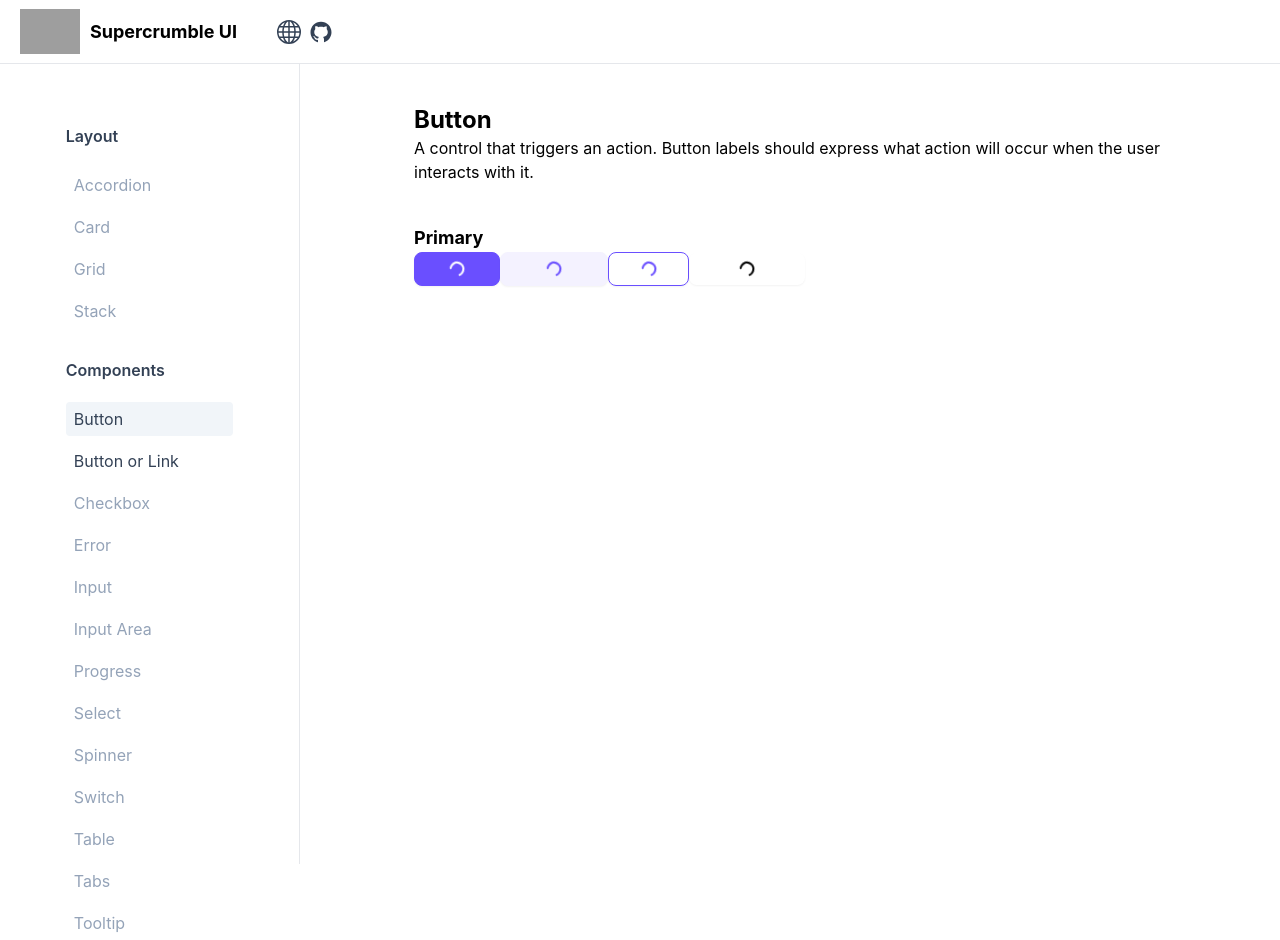
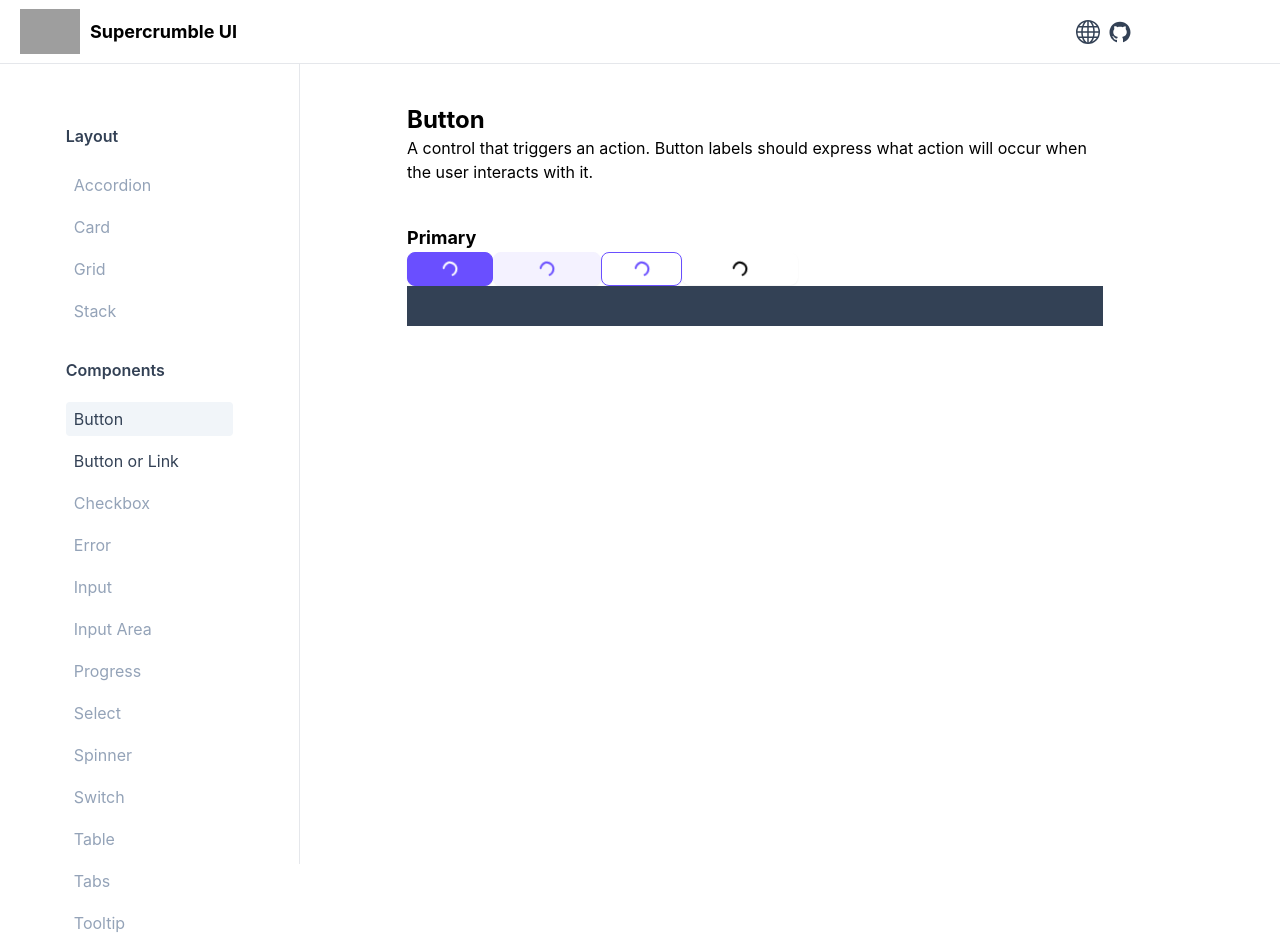
Before and after one commit to elijahnikov/ui, a Next.js app: page /button in a window 1280 px wide. Built offline with nearby package versions, Linux system fonts and the light colour scheme; grey boxes are pictures that could not be loaded; a web font is replaced by a local one.

Commit message:
adding input component

```diff
--- a/src/components/common/Layout/Layout.tsx
+++ b/src/components/common/Layout/Layout.tsx
@@ -14,9 +14,9 @@ const Layout = ({ children, title }: LayoutProps) => {
 			<Head>
 				<title>{title}</title>
 			</Head>
-			<div className="mx-auto">
+			<div className="mx-auto ">
 				<NavBar />
-				<div className="absolute w-full top-[8vh]">
+				<div className="absolute top-[8vh]">
 					<ComponentsBar />
 					<ContentBar>{children}</ContentBar>
 				</div>
--- a/src/components/common/NavBar/NavBar.tsx
+++ b/src/components/common/NavBar/NavBar.tsx
@@ -1,4 +1,5 @@
 // Next
+import Button from "@/components/ui/Button/Button";
 import Image from "next/image";
 import Link from "next/link";
 import { AiFillGithub } from "react-icons/ai";
@@ -10,7 +11,7 @@ const NavBar = () => {
 			<div className="inline-flex align-center ml-[10px] w-full items-center ">
 				<Link
 					href={"/"}
-					className="flex align-center ml-[10px] items-center "
+					className="flex w-[80%] align-center ml-[10px] items-center "
 				>
 					<Image
 						alt="Supercrumble logo"
--- a/src/components/ui/Button/Button.tsx
+++ b/src/components/ui/Button/Button.tsx
@@ -4,7 +4,7 @@ import classNames from "classnames";
 
 const button = cva(
 	[
-		"inline-flex items-center justify-center align-center rounded-lg font-medium",
+		"inline-flex items-center justify-center rounded-lg font-medium",
 		"focus:outline-none focus-visible:ring focus-visible:ring-primary-500",
 		"shadow-sm",
 		"transition-colors duration-75",
--- /dev/null
+++ b/src/components/ui/Input/Input.tsx
@@ -0,0 +1,47 @@
+import { cva, VariantProps } from "class-variance-authority";
+import React from "react";
+import { InputHTMLAttributes } from "react";
+
+const input = cva(
+	"w-[100%] border-gray-800 bg-slate-700 py-2 px-3 text-black dark:text-white"
+);
+
+interface InputProps
+	extends Omit<InputHTMLAttributes<HTMLInputElement>, "disabled">,
+		VariantProps<typeof input> {
+	placeholder?: string;
+	label?: string;
+	leftInfo?: string;
+	disabled?: boolean;
+}
+
+const Input = React.forwardRef<HTMLInputElement, InputProps>(
+	(
+		{
+			children,
+			className,
+			leftInfo,
+			disabled,
+			placeholder,
+			label,
+			...rest
+		},
+		ref
+	) => {
+		return (
+			<input
+				ref={ref}
+				disabled={disabled}
+				placeholder={placeholder}
+				className={input({})}
+				{...rest}
+			>
+				{children}
+			</input>
+		);
+	}
+);
+
+Input.displayName = "Input";
+
+export default Input;
--- a/src/pages/button.tsx
+++ b/src/pages/button.tsx
@@ -1,5 +1,6 @@
 import Layout from "@/components/common/Layout/Layout";
 import Button from "@/components/ui/Button/Button";
+import Input from "@/components/ui/Input/Input";
 interface buttonProps {}
 
 const button = ({}: buttonProps) => {
@@ -29,6 +30,9 @@ const button = ({}: buttonProps) => {
 					Transparent
 				</Button>
 			</div>
+			<div>
+				<Input />
+			</div>
 		</Layout>
 	);
 };
--- /dev/null
+++ b/src/utils/setTheme.ts
@@ -0,0 +1,11 @@
+export const setTheme = () => {
+	if (
+		localStorage.theme === "dark" ||
+		(!("theme" in localStorage) &&
+			window.matchMedia("(prefers-color-scheme: dark)").matches)
+	) {
+		document.documentElement.classList.add("dark");
+	} else {
+		document.documentElement.classList.remove("dark");
+	}
+};
--- a/tailwind.config.js
+++ b/tailwind.config.js
@@ -10,6 +10,7 @@ module.exports = {
 		// Or if using `src` directory:
 		"./src/**/*.{js,ts,jsx,tsx}",
 	],
+	darkMode: "class",
 	theme: {
 		extend: {
 			fontFamily: {
```
